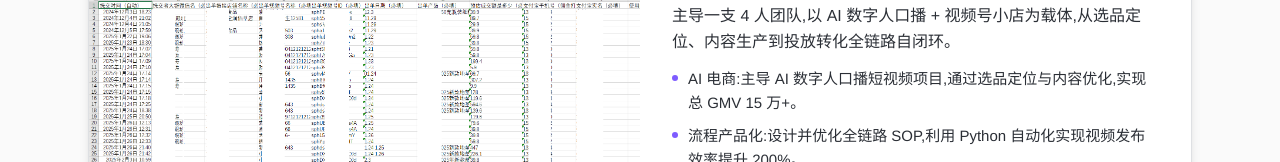
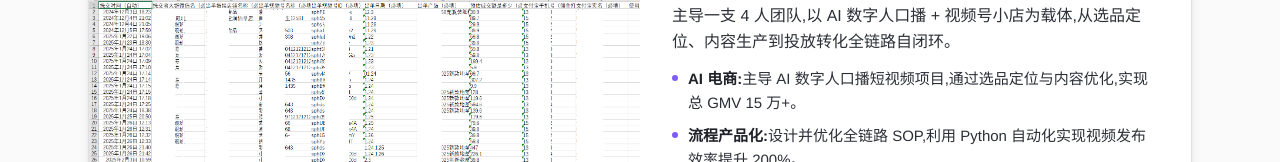
Before and after one commit to cneym1125/lingqi-CV, a React (Vite) app: page / in a window 1280 px wide. Shown: the part 790-952 px from the top of the page. Built offline with nearby package versions, Linux system fonts and the light colour scheme.

Commit message:
style: 要点开头标题自动加粗(冒号前)

```diff
--- a/src/components/RichText.tsx
+++ b/src/components/RichText.tsx
@@ -3,12 +3,12 @@ import type { LinkText, RichParagraph } from '../data/resume'
 export function RichText({ paragraph }: { paragraph: RichParagraph }) {
   return (
     <>
-      {paragraph.map((seg, i) => <Segment key={i} seg={seg} />)}
+      {paragraph.map((seg, i) => <Segment key={i} seg={seg} isFirst={i === 0} />)}
     </>
   )
 }
 
-function Segment({ seg }: { seg: LinkText }) {
+function Segment({ seg, isFirst }: { seg: LinkText; isFirst: boolean }) {
   if (seg.type === 'link') {
     return (
       <a
@@ -21,5 +21,21 @@ function Segment({ seg }: { seg: LinkText }) {
       </a>
     )
   }
+
+  // 第一段文字，如果包含「:」或「：」，把冒号前的部分加粗
+  if (isFirst && seg.type === 'text') {
+    const colonIdx = seg.content.search(/[:：]/)
+    if (colonIdx > 0 && colonIdx < 12) {
+      const label = seg.content.slice(0, colonIdx + 1)
+      const rest = seg.content.slice(colonIdx + 1)
+      return (
+        <span>
+          <span className="font-semibold text-ink-900">{label}</span>
+          {rest}
+        </span>
+      )
+    }
+  }
+
   return <span>{seg.content}</span>
 }
```
